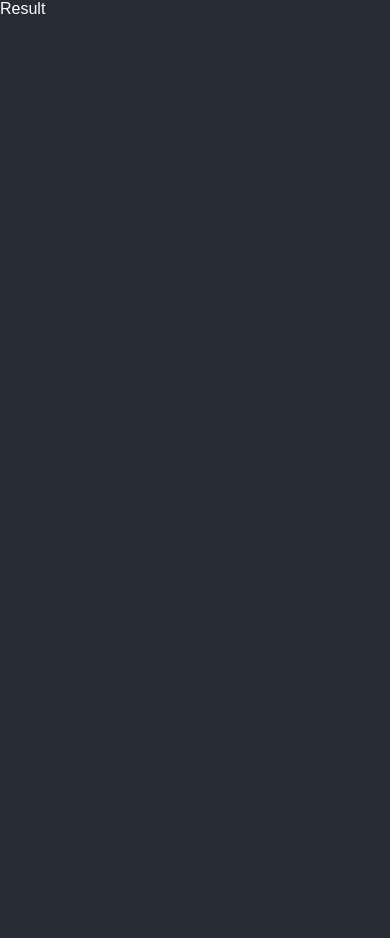
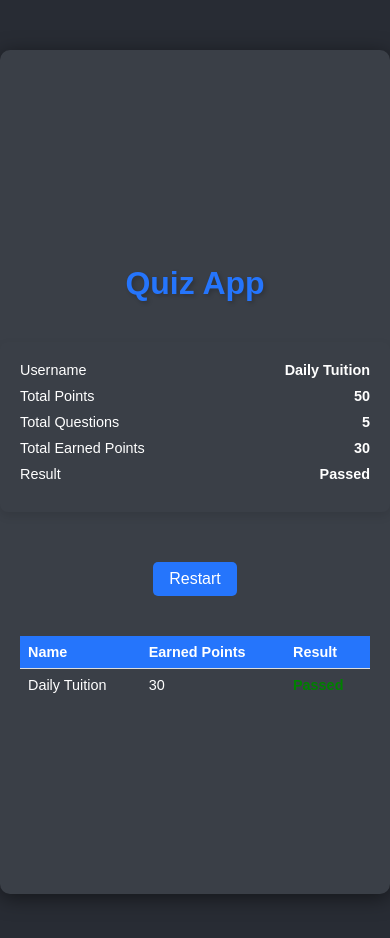
Before and after one commit to Anusha202/react-quiz, a React app in the folder client/: page /result in a window 390 px wide. Before the commit the page ends 844 px from the top, so only its background shows below. Built offline with nearby package versions, Linux system fonts and the light colour scheme.

Commit message:
frontend

```diff
--- a/client/src/components/Questions.js
+++ b/client/src/components/Questions.js
@@ -1,8 +1,14 @@
-import React, { useState } from 'react'
+import React, { useEffect, useState } from 'react'
+import data from '../database/data'
 // import '../styles/quiz.css'
 export default function Questions() {
 
     const [checked,setChecked]=useState(undefined)
+const question=data[0]
+
+    useEffect(()=>{
+        console.log(question)
+    })
 
     function onselect(){
         // setChecked(true)
@@ -10,17 +16,21 @@ export default function Questions() {
     }
   return (
     <div className='questions'>
-        <h2 className='text-light'>Question 1</h2>
-        <ul>
-            <li>
-                <input type='radio' value={true}
-                name='options' id='q1-option'
+        <h2 className='text-light'>{question.question}</h2>
+        <ul key={question.id}>
+        {
+            question.options.map((q,i)=>(
+                <li key={i}>
+                <input type='radio' value={false}
+                name='options' id={`q${i}-option`}
                 onChange={onselect()}
                 />
 
-                <label className='text-primary' htmlFor='g1-option'>Options</label>
-                <div className='check cheked'></div>
+                <label className='text-primary' htmlFor={`q${i}-option`}>{q}</label>
+                <div className='check '></div>
             </li>
+            ))
+        }
         </ul>
 
     </div>
--- a/client/src/components/Result.js
+++ b/client/src/components/Result.js
@@ -1,7 +1,55 @@
 import React from 'react'
+import '../styles/Result.css';
+import {Link} from 'react-router-dom'
+import ResultTable from './ResultTable';
 
 export default function Result() {
+  function onRestart(){
+    console.log('on Restart')
+  }
   return (
-    <div>Result</div>
+    <div className='container'>
+      <h1 className='title text-light'>Quiz App</h1>
+<div className='result flex-center'>
+<div className='flex'>
+  <span>Username</span>
+  <span className='bold'>Daily Tuition</span>
+
+</div>
+
+<div className='flex'>
+  <span>Total Points</span>
+  <span className='bold'>50</span>
+
+</div>
+
+<div className='flex'>
+  <span>Total Questions</span>
+  <span className='bold'>5</span>
+
+</div>
+
+<div className='flex'>
+  <span>Total Earned Points</span>
+  <span className='bold'>30</span>
+
+</div>
+
+<div className='flex'>
+  <span>Result</span>
+  <span className='bold'>Passed</span>
+
+</div>
+</div>
+
+<div className='start'>
+  <Link className='btn' to={'/'} onClick={onRestart}>Restart</Link>
+
+</div>
+
+<div className='containers'>
+<ResultTable></ResultTable>
+</div>
+    </div>
   )
 }
--- /dev/null
+++ b/client/src/components/ResultTable.js
@@ -0,0 +1,24 @@
+import React from 'react'
+
+export default function ResultTable() {
+  return (
+    <div>
+        <table>
+            <thead className='table-header'>
+                <tr className='table-row'>
+                    <td>Name</td>
+                    <td>Earned Points</td>
+                    <td>Result</td>
+                </tr>
+            </thead>
+            <tbody>
+                <tr className='table-body'>
+                    <td>Daily Tuition</td>
+                    <td>30</td>
+                    <td>Passed</td>
+                </tr>
+            </tbody>
+        </table>
+    </div>
+  )
+}
--- /dev/null
+++ b/client/src/database/data.js
@@ -0,0 +1,20 @@
+export default [
+    {
+        id:1,
+        question:"Javascript is an ________ language",
+        options:[
+            'Object-Oriented',
+            'Object-Based',
+            'Procedural',
+        ]
+    },
+    {
+        id:2,
+        question:"hello",
+        options:[
+            'hii',
+            'h',
+            'j',
+        ]
+    }
+]
--- a/client/src/styles/App.css
+++ b/client/src/styles/App.css
@@ -21,6 +21,7 @@ body {
 }
 
 ol {
+  /* list-style-type: none; */
   margin: 20px 0;
   padding-left: 20px;
 }
--- /dev/null
+++ b/client/src/styles/Result.css
@@ -0,0 +1,138 @@
+/* General container for the whole result page */
+.container {
+    display: flex;
+    flex-direction: column;
+    justify-content: center;
+    align-items: center;
+    height: 100vh;
+
+    padding: 20px;
+    box-sizing: border-box;
+  }
+
+  /* Title styling */
+  .title {
+    font-size: 2.5rem; /* Large font size */
+    font-weight: bold;
+    color: #2575fc; /* Blue color for title */
+    text-align: center;
+    margin-bottom: 40px;
+    text-shadow: 2px 2px 4px rgba(0, 0, 0, 0.2); /* Light shadow for depth */
+  }
+
+  /* The result details section container */
+  .result {
+
+    border-radius: 8px;
+    padding: 20px;
+    width: 100%;
+    max-width: 600px;
+    box-shadow: 0 4px 10px rgba(0, 0, 0, 0.1); /* Light shadow around result box */
+    margin-bottom: 30px; /* Space between the result section and the table */
+  }
+
+  /* Flex layout for individual result rows */
+  .flex {
+    display: flex;
+    justify-content: space-between;
+    margin-bottom: 10px;
+    font-size: 1rem;
+  }
+
+  /* Bold text for result values */
+  .bold {
+    font-weight: bold;
+    /* Highlight result values in blue */
+  }
+
+  /* Button to restart quiz */
+  .start {
+    margin-top: 20px;
+    text-align: center;
+  }
+
+  .start .btn {
+    padding: 10px 20px;
+    font-size: 1.1rem;
+    background-color: #2575fc;
+    color: white;
+    text-decoration: none;
+    border-radius: 5px;
+    transition: background-color 0.3s ease;
+  }
+
+  .start .btn:hover {
+    background-color: #1a63b8; /* Darker shade on hover */
+  }
+
+  /* Container for the result table */
+  .containers {
+    margin-top: 40px;
+    width: 100%;
+    max-width: 800px; /* Max width of the table */
+    box-sizing: border-box;
+  }
+
+  /* Table styling */
+  table {
+    width: 100%;
+    border-collapse: collapse; /* Merge table borders */
+  }
+
+  .table-header {
+    background-color: #2575fc;
+    color: white;
+  }
+
+  .table-header .table-row td {
+    padding: 12px;
+    text-align: left;
+    font-weight: bold;
+  }
+
+  .table-body td {
+    padding: 12px;
+    text-align: left;
+    border-top: 1px solid #ddd; /* Light border between rows */
+  }
+
+  .table-body:hover {
+    background-color: red ;
+    color:aqua
+
+  }
+
+  .table-body td:last-child {
+    font-weight: bold;
+    color: green; /* Green for "Passed" */
+  }
+
+  .table-body td.failed {
+    color: red; /* Red for "Failed" */
+  }
+
+  /* Responsive design */
+  @media (max-width: 768px) {
+    .title {
+      font-size: 2rem; /* Smaller title font */
+    }
+
+    .flex span {
+      font-size: 0.9rem; /* Slightly smaller font for result labels */
+    }
+
+    .bold {
+      font-size: 1rem; /* Smaller bold text on mobile */
+    }
+
+    .start .btn {
+      font-size: 1rem;
+      padding: 8px 16px;
+    }
+
+    .table-header .table-row td,
+    .table-body td {
+      padding: 8px; /* Reduced padding on smaller screens */
+      font-size: 0.9rem;
+    }
+  }
```
